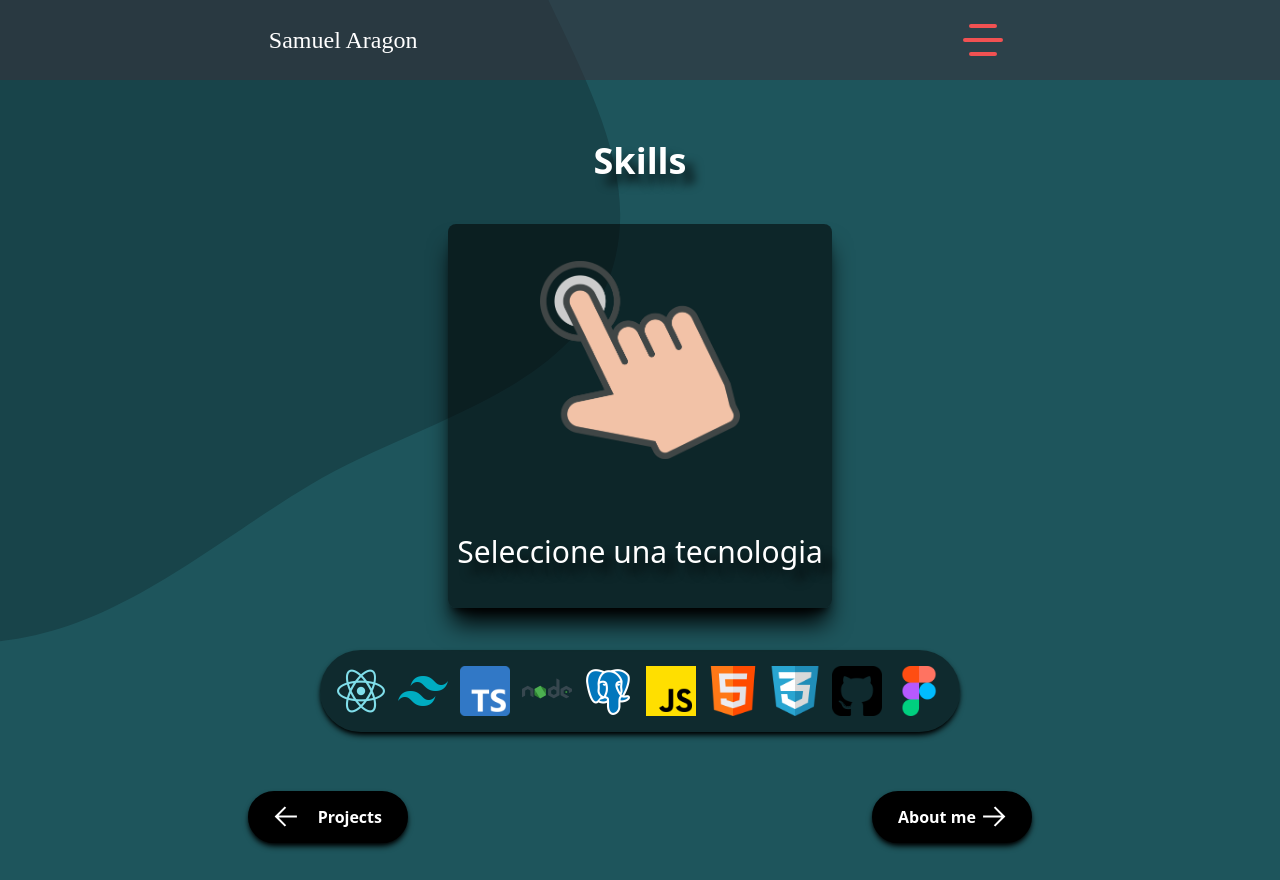
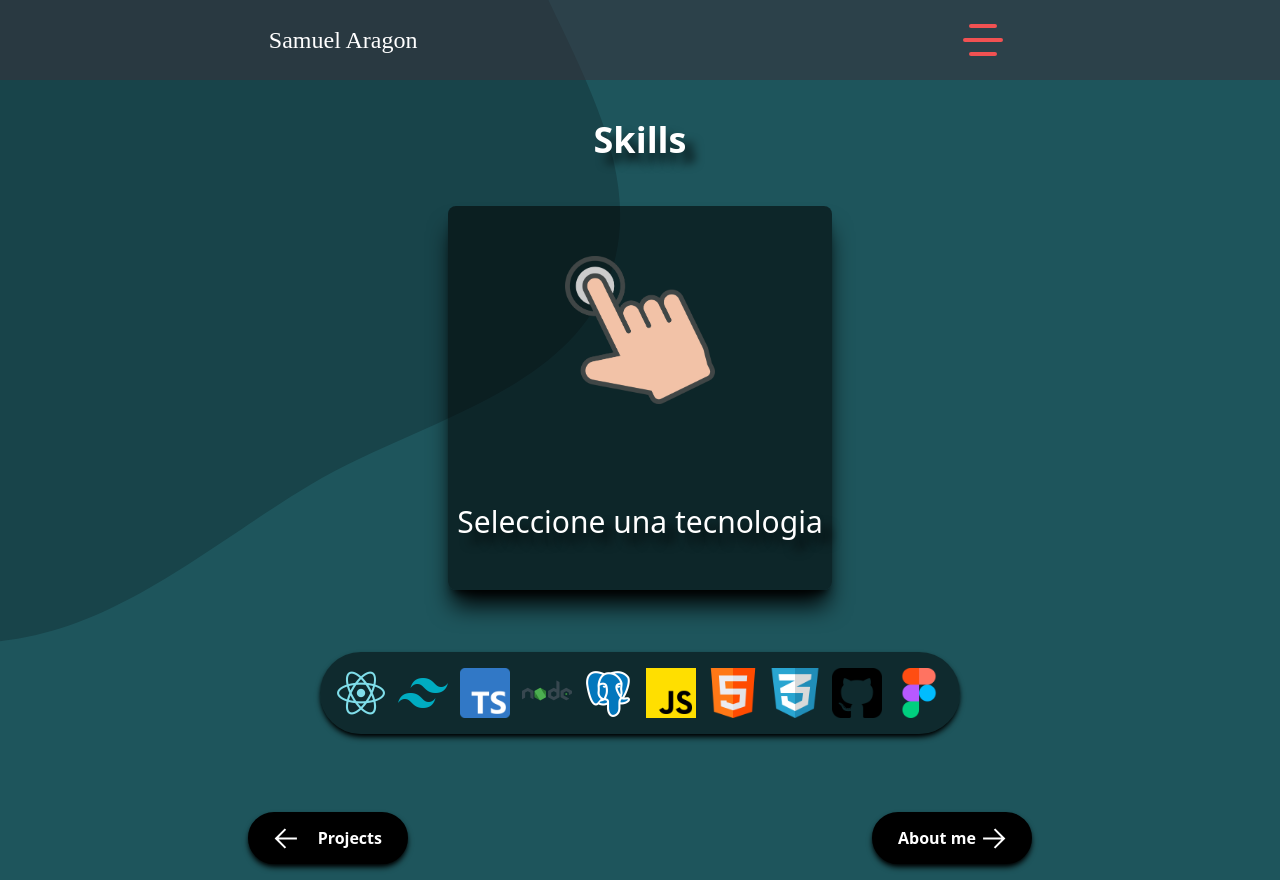
Before and after one commit to Samuelarag1/portfolio_2.0, a Next.js app: page /skills in a window 1280 px wide. Built offline with nearby package versions, Linux system fonts and the light colour scheme.

Commit message:
update skills page

```diff
--- a/src/app/skills/page.tsx
+++ b/src/app/skills/page.tsx
@@ -70,16 +70,16 @@ function SkillsPage() {
   return (
     <>
       <Navigation />
-      <div className="h-[100vh] w-screen flex flex-col items-center justify-around">
+      <div className="h-[100vh] w-screen flex flex-col items-center justify-between">
         <h3 className="text-[2rem] lg:text-4xl text-center font-bold text-white text-shadow lg:mt-10 mt-5 text-wrap">
           Skills
         </h3>
-        <div className="h-96 w-80 lg:h-96 lg:w-96 bg-black bg-opacity-55  flex items-center justify-around flex-col rounded-lg shadow-xl shadow-black">
+        <div className="h-80 w-64 lg:h-96 lg:w-96 bg-black bg-opacity-55  flex items-center justify-around flex-col rounded-lg shadow-xl shadow-black">
           <>
             <Image
               src={skillSelected.icon}
-              width={200}
-              height={200}
+              width={150}
+              height={150}
               alt={skillSelected.name}
             />
 
@@ -104,7 +104,7 @@ function SkillsPage() {
           </>
         </div>
 
-        <div className="bg-black bg-opacity-50 p-4 rounded-full flex items-center gap-3 overflow-x-auto scrollbar-hide scroll-container shadow-md  shadow-black">
+        <div className="bg-black bg-opacity-50 p-4 rounded-full flex items-center gap-3 overflow-x-auto scrollbar-hide scroll-container shadow-md m-4 shadow-black">
           {skills.map((skill, index) => (
             <div key={index} className="flex-shrink-0 scroll-item">
               <Image
```
Also changed, not shown: 1 other file (tests, documents, lock files or other folders).
